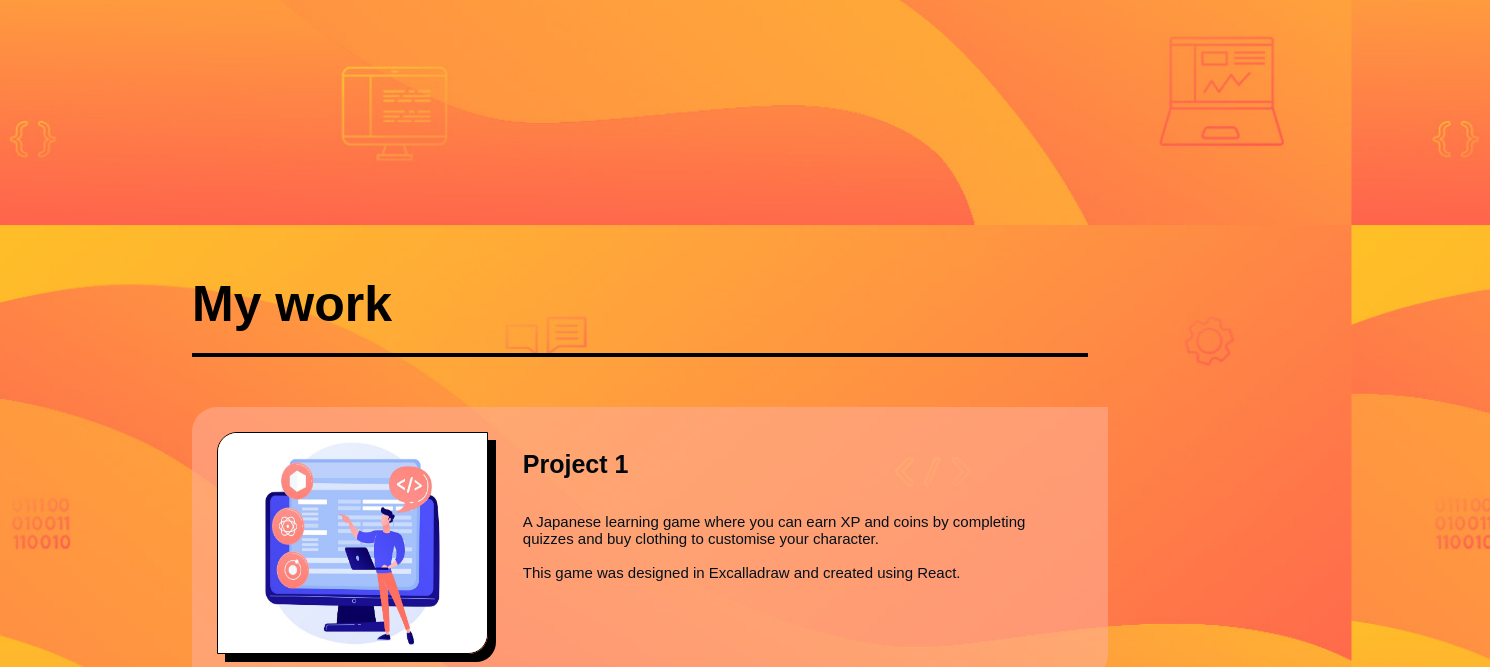
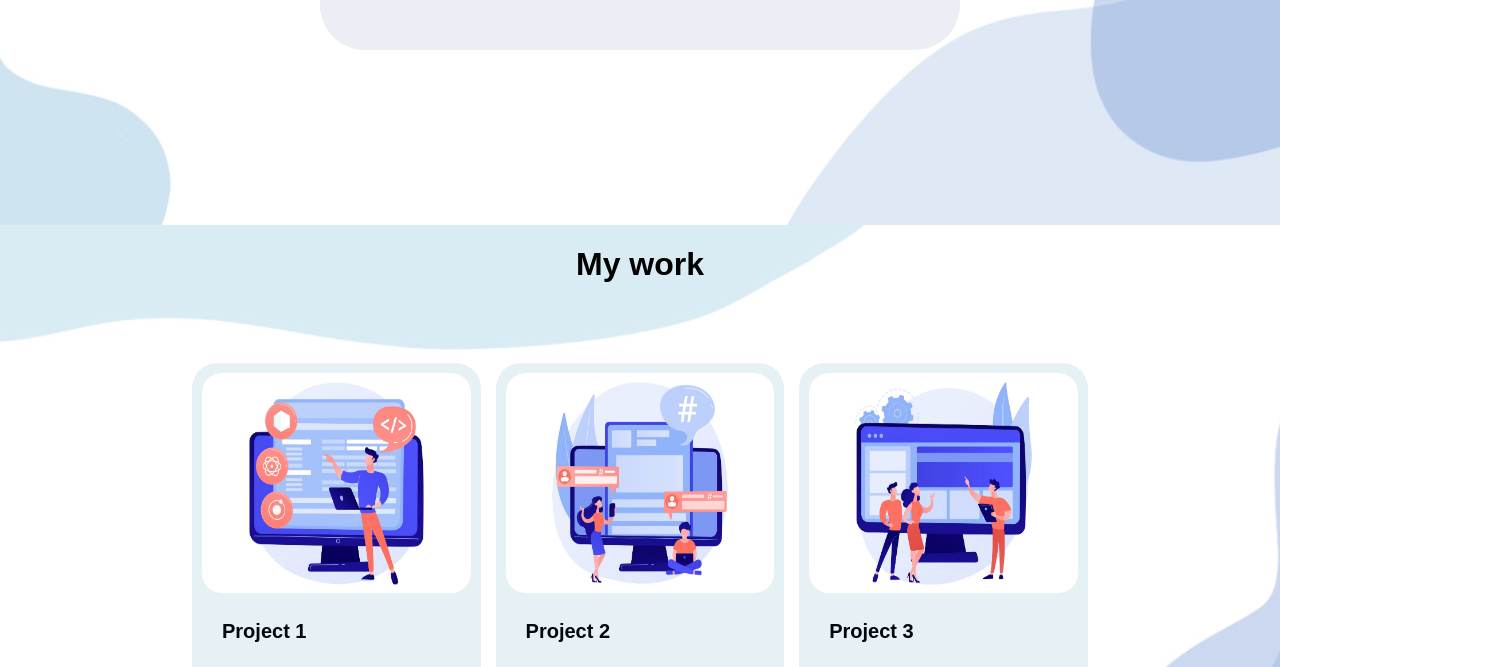
Before and after one commit to annamaggg/portfolio-template, a plain HTML site: page index.html in a window 1280 px wide. Shown: the part 575-1242 px from the top of the page, 1490 px wide, since content can reach past the window. Drawn offline with Linux system fonts and the light colour scheme.

Commit message:
screenshots added to images folder

```diff
--- a/index.html
+++ b/index.html
@@ -2,7 +2,7 @@
 
   <head>
 
-    <link rel="stylesheet" href="stylesheets/styles-2.css">
+    <link rel="stylesheet" href="stylesheets/styles-1.css">
 
   </head>
 
```
Also changed, not shown: images/ss4.png (added), images/ss6.png (added), 5 other files.
